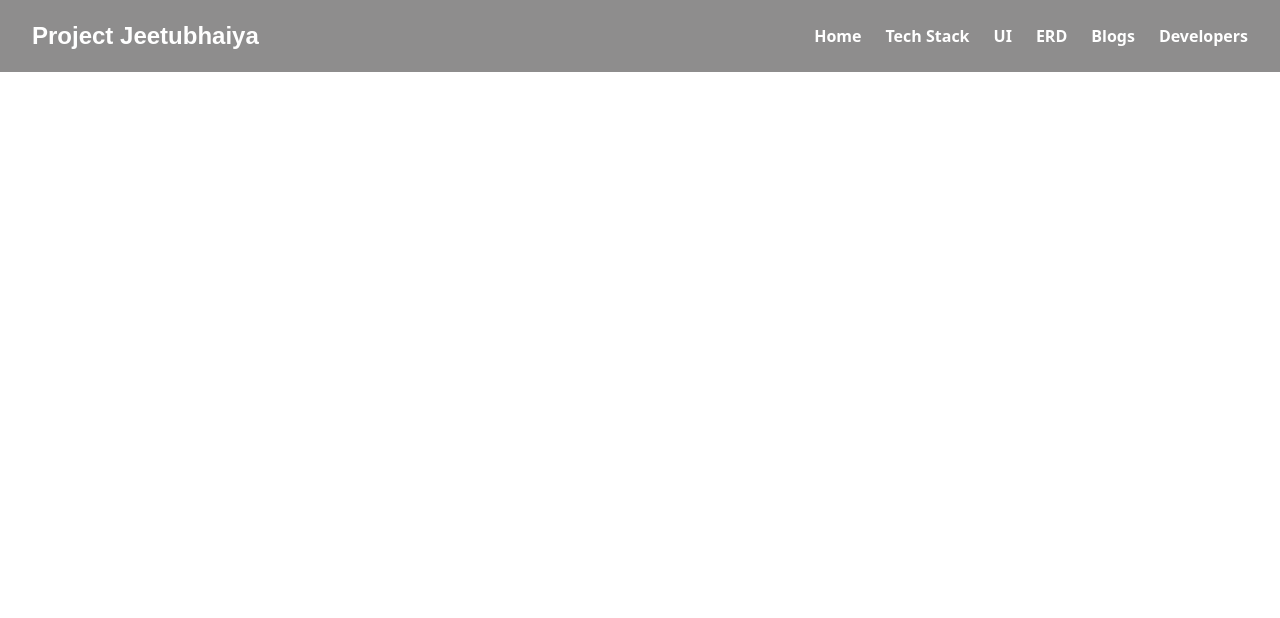
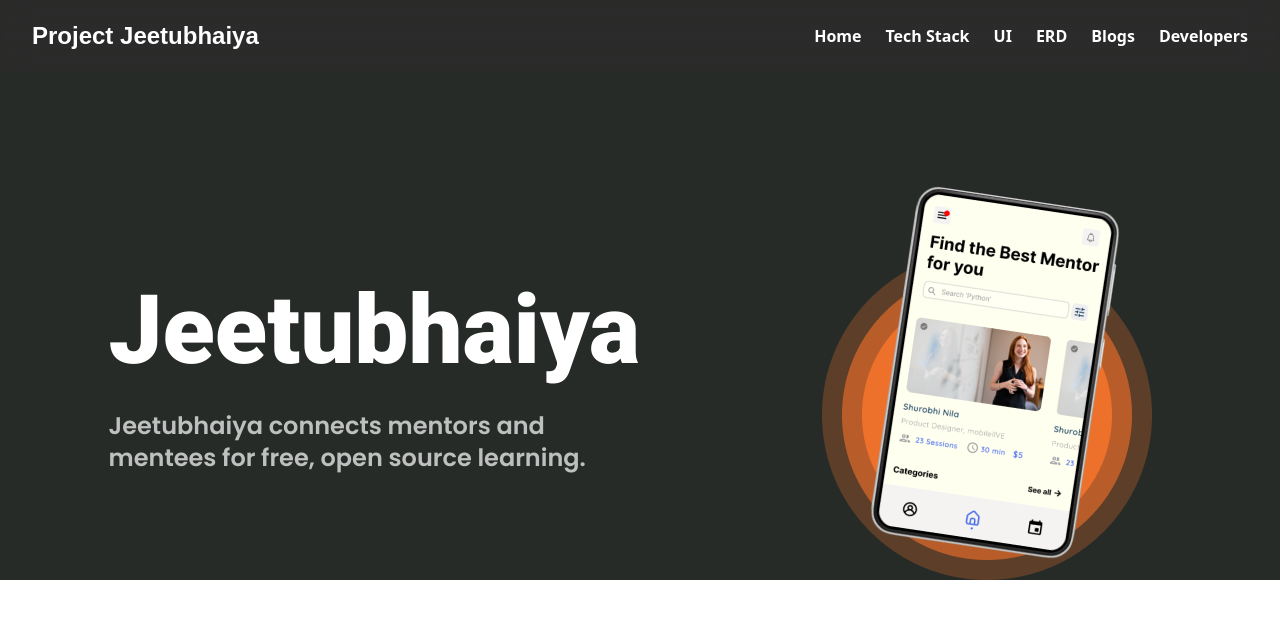
Before and after one commit to JB-Mavericks/jb-mavericks.github.io, a React (Create React App) app: page / in a window 1280 px wide. Shown: the top 618 px of the page. Built offline with nearby package versions, Linux system fonts and the light colour scheme; a web font is replaced by a local one.

Commit message:
hero section

```diff
--- a/src/App.js
+++ b/src/App.js
@@ -1,7 +1,8 @@
+//components
+import Navbar from './components/Navbar';
+import Hero from './components/Hero';
 // import Erd from './components/Erd';
-// import Hero from './components/Hero';
 // import Info from './components/Info';
-import Navbar from './components/Navbar';
 // import Techs from './components/Techs';
 // import Ui from './components/Ui';
 
@@ -10,13 +11,13 @@ function App() {
   return (
     <div className='bg-dark'>
       <Navbar />
-      {/* <div className='xl:mx-32 lg:mx-24 md:mx-16 sm:mx-11 mx-9'> */}
-      {/* <Hero /> */}
+      <div className='xl:mx-32 lg:mx-24 md:mx-16 sm:mx-11 mx-9'>
+      <Hero />
       {/* <Info /> */}
       {/* <Techs /> */}
       {/* <Ui /> */}
       {/* <Erd /> */}
-      {/* </div> */}
+      </div>
     </div>
   );
 }
--- /dev/null
+++ b/src/components/Hero.js
@@ -0,0 +1,24 @@
+import React from 'react'
+
+// image
+import hero from './../images/hero.png'
+
+const Hero = () => {
+     return (
+          <div className='grid grid-cols-1 sm:grid-cols-2 md:justify-items-end justify-items-center content-center pt-44' id='hero'>
+
+               <div className='my-auto'>
+
+                    <h1 className='font-roboto xl:font-black lg:font-extrabold md:font-bold font-semibold xl:text-8xl lg:text-7xl md:text-6xl text-5xl text-white'>Jeetubhaiya</h1>
+
+                    <p className='font-poppins xl:font-semibold lg:font-medium md:font-normal font-light xl:text-2xl lg:text-xl md:text-lg text-base text-butter mt-8'>Jeetubhaiya connects mentors and mentees for free, open source learning.</p>
+
+               </div>
+
+                    <img src={hero} alt="Hero section" className='mt-9 sm:mt-0'/>
+
+          </div>
+     )
+}
+
+export default Hero
```
